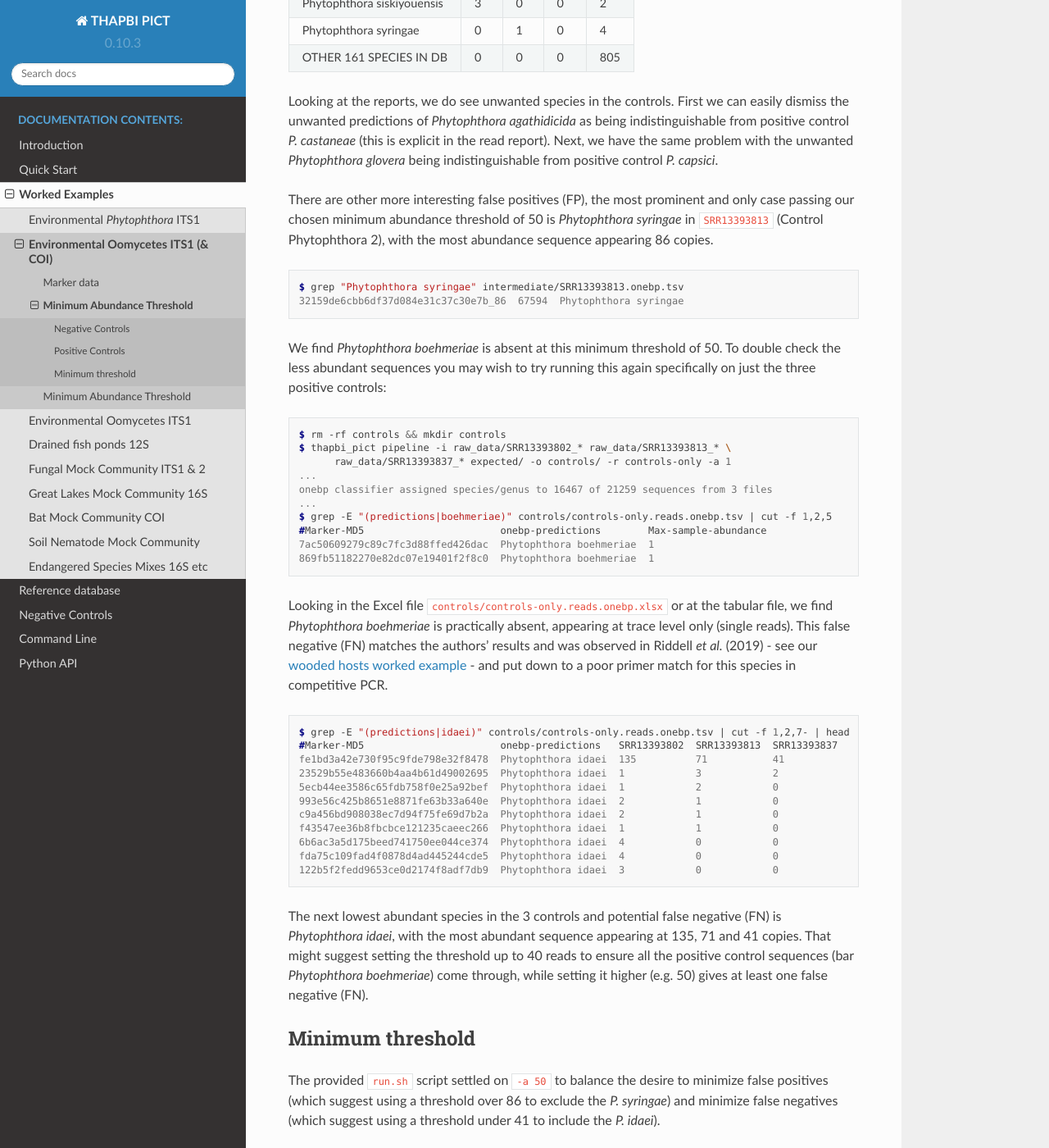
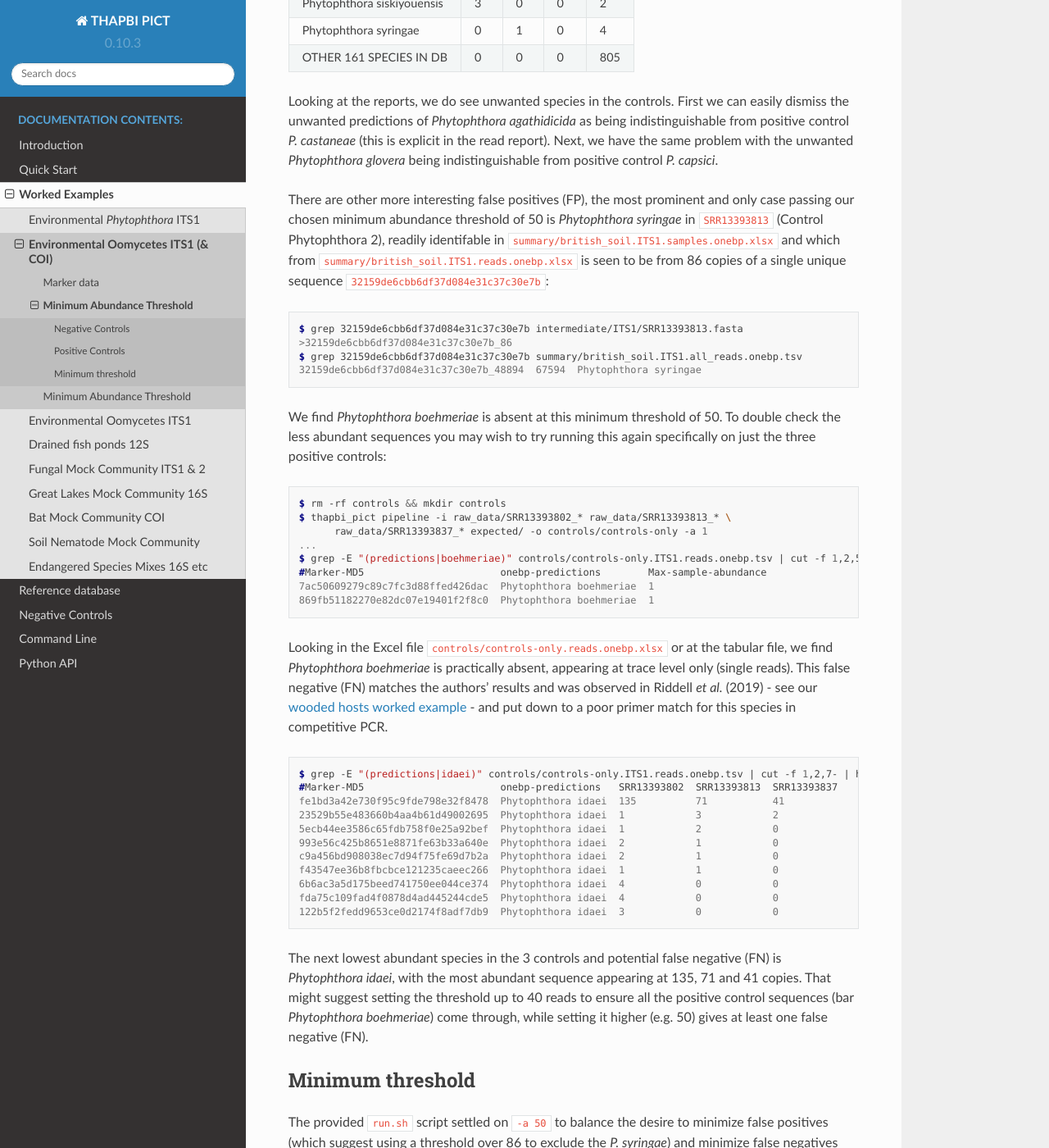
Before and after one commit to peterjc/thapbi-pict, a Sphinx documentation site: the page built from docs/examples/british_soil/abundance.rst, in a window 1280 px wide and 1400 px high, scrolled down 2041 px. Shown: the whole window at 82% size. Built offline with Sphinx 7.4.7 and the Read the Docs theme 2.0.0, drawn with Linux system fonts in a browser that asks for light colours; pages that are not in the unit, such as notebooks, are missing from menus; some of the changed text lies outside the part shown.

Commit message:
Update for changes in v0.10.0, marker name in path etc
Also changes to -o and -r options, and no more per-sample
intermediate TSV files.

```diff
--- a/docs/examples/british_soil/abundance.rst
+++ b/docs/examples/british_soil/abundance.rst
@@ -29,9 +29,9 @@ turns out we do see ITS1 reads, but only two copies of even the most abundant:
 
 .. code:: console
 
-    $ rm -rf /tmp/SRR13393836.fasta
+    $ rm -rf /tmp/ITS1/SRR13393836.fasta
     $ thapbi_pict prepare-reads -i raw_data/SRR13393836_* -a 1 -o /tmp/
-    $ head -n 9 /tmp/SRR13393836.fasta
+    $ head -n 9 /tmp/ITS1/SRR13393836.fasta
     #left_primer:GAAGGTGAAGTCGTAACAAGG
     #right_primer:GCARRGACTTTCGTCCCYRC
     #raw_fastq:10310
@@ -67,7 +67,7 @@ The provided ``run.sh`` script settled on ``-a 50`` to balance these needs.
 
     $ ./run.sh
     ...
-    $ cut -f 1-5 summary/british_soil_its1.assess.onebp.tsv
+    $ cut -f 1-5 summary/british_soil.ITS1.assess.onebp.tsv
     <SEE TABLE BELOW>
 
 As a table,
@@ -101,13 +101,17 @@ in the read report). Next, we have the same problem with the unwanted
 
 There are other more interesting false positives (FP), the most prominent and
 only case passing our chosen minimum abundance threshold of 50 is
-*Phytophthora syringae* in ``SRR13393813`` (Control Phytophthora 2), with the
-most abundance sequence appearing 86 copies.
+*Phytophthora syringae* in ``SRR13393813`` (Control Phytophthora 2), readily
+identifable in ``summary/british_soil.ITS1.samples.onebp.xlsx`` and which from
+``summary/british_soil.ITS1.reads.onebp.xlsx`` is seen to be from 86 copies of
+a single unique sequence ``32159de6cbb6df37d084e31c37c30e7b``:
 
 .. code:: console
 
-    $ grep "Phytophthora syringae" intermediate/SRR13393813.onebp.tsv
-    32159de6cbb6df37d084e31c37c30e7b_86  67594  Phytophthora syringae
+    $ grep 32159de6cbb6df37d084e31c37c30e7b intermediate/ITS1/SRR13393813.fasta
+    >32159de6cbb6df37d084e31c37c30e7b_86
+    $ grep 32159de6cbb6df37d084e31c37c30e7b summary/british_soil.ITS1.all_reads.onebp.tsv
+    32159de6cbb6df37d084e31c37c30e7b_48894  67594  Phytophthora syringae
 
 We find *Phytophthora boehmeriae* is absent at this minimum threshold of 50.
 To double check the less abundant sequences you may wish to try running this
@@ -117,11 +121,9 @@ again specifically on just the three positive controls:
 
     $ rm -rf controls && mkdir controls
     $ thapbi_pict pipeline -i raw_data/SRR13393802_* raw_data/SRR13393813_* \
-          raw_data/SRR13393837_* expected/ -o controls/ -r controls-only -a 1
+          raw_data/SRR13393837_* expected/ -o controls/controls-only -a 1
     ...
-    onebp classifier assigned species/genus to 16467 of 21259 sequences from 3 files
-    ...
-    $ grep -E "(predictions|boehmeriae)" controls/controls-only.reads.onebp.tsv | cut -f 1,2,5
+    $ grep -E "(predictions|boehmeriae)" controls/controls-only.ITS1.reads.onebp.tsv | cut -f 1,2,5
     #Marker-MD5                       onebp-predictions        Max-sample-abundance
     7ac50609279c89c7fc3d88ffed426dac  Phytophthora boehmeriae  1
     869fb51182270e82dc07e19401f2f8c0  Phytophthora boehmeriae  1
@@ -135,7 +137,7 @@ primer match for this species in competitive PCR.
 
 .. code:: console
 
-    $ grep -E "(predictions|idaei)" controls/controls-only.reads.onebp.tsv | cut -f 1,2,7- | head
+    $ grep -E "(predictions|idaei)" controls/controls-only.ITS1.reads.onebp.tsv | cut -f 1,2,7- | head
     #Marker-MD5                       onebp-predictions   SRR13393802  SRR13393813  SRR13393837
     fe1bd3a42e730f95c9fde798e32f8478  Phytophthora idaei  135          71           41
     23529b55e483660b4aa4b61d49002695  Phytophthora idaei  1            3            2
```
Also changed, not shown: docs/examples/british_soil/presence_absence.rst (+7 -7 lines), 1 other file.
